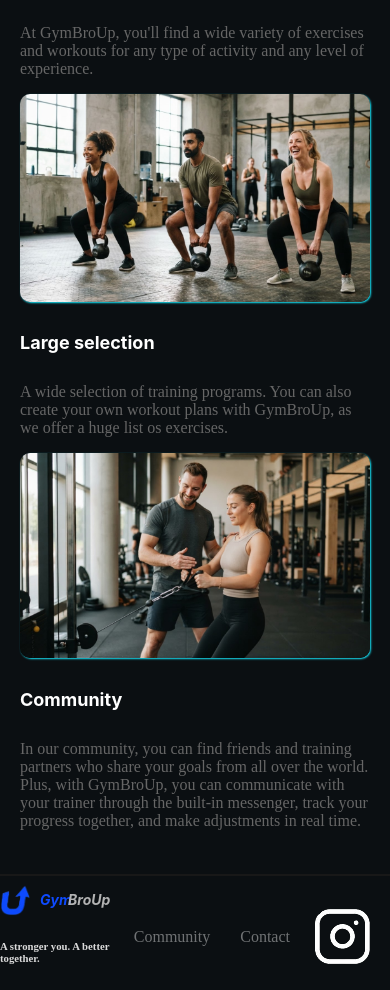
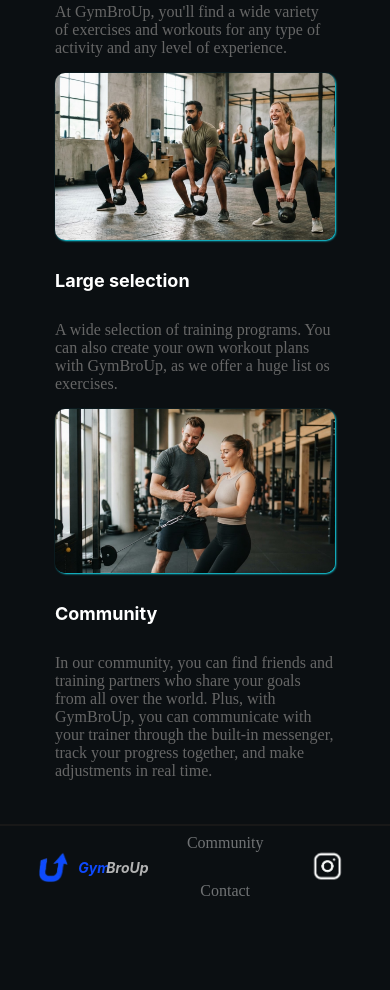
Before and after one commit to shvetsaleksandr2006-commits/GymBroApp, a plain HTML site: page index.html in a window 390 px wide. Shown: the part 1539-2529 px from the top of the page. After the commit the page ends 2459 px from the top, so only its background shows below. Drawn offline with Linux system fonts and the light colour scheme.

Commit message:
Polish mobile homepage layout and footer

```diff
--- a/Global/global.css
+++ b/Global/global.css
@@ -222,8 +222,8 @@ h6 {
     flex-direction: column;
 }
 
-.some {
-    width: 100px;
+.instagram {
+    width: 50px;
     height: auto;
 }
 
@@ -236,3 +236,9 @@ h6 {
 
     font-size: 24px;
 }
+
+.footer-text {
+    display: block;
+    padding: 5px 30px;
+
+}
--- a/Global/media.css
+++ b/Global/media.css
@@ -96,7 +96,7 @@
     }
 
     .image-link {
-        width: 100%;
+        width: 80%;
     }
 
     .hero-text-footer {
@@ -107,6 +107,20 @@
         display: flex;
         justify-content: space-evenly;
         align-items: center;
-        width: 100%;
+        margin-bottom: 20px;
     }
+
+    .navigation {
+        display: flex;
+        flex-direction: column;
+        justify-content: center;
+        align-items: center;
+    }
+
+    .footer-text {
+        display: none;
+
+    }
+
+
 }
--- a/index.html
+++ b/index.html
@@ -130,7 +130,7 @@
       </section>
 
       <hr>
-      <footer>
+      <footer class="footer">
         <div class="footer-block">
           <div class="hero-content">
             <img src="Pages/index/Logo.png" alt="GymBro Logo" class="logo" />
@@ -139,7 +139,10 @@
               <span class="hero-text-2">BroUp</span>
             </div>
           </div>
-          <h6>A stronger you. A better together.</h6>
+          <div class="footer-text">
+            <h6 class="foot-txt">A stronger you.</h6>
+            <h6 class="foot-txt">A better together.</h6>
+          </div>
         </div>
         <nav class="navigation">
           <a href="#" class="nav">Community</a>
@@ -148,7 +151,7 @@
 
         <div class="some">
           <a href="#">
-            <img src="Pages/index/Instagram.png">
+            <img src="Pages/index/Instagram.png" class="instagram">
           </a>
         </div>
       </footer>
```
Also changed, not shown: Pages/index/index.css (line endings or trailing spaces).
